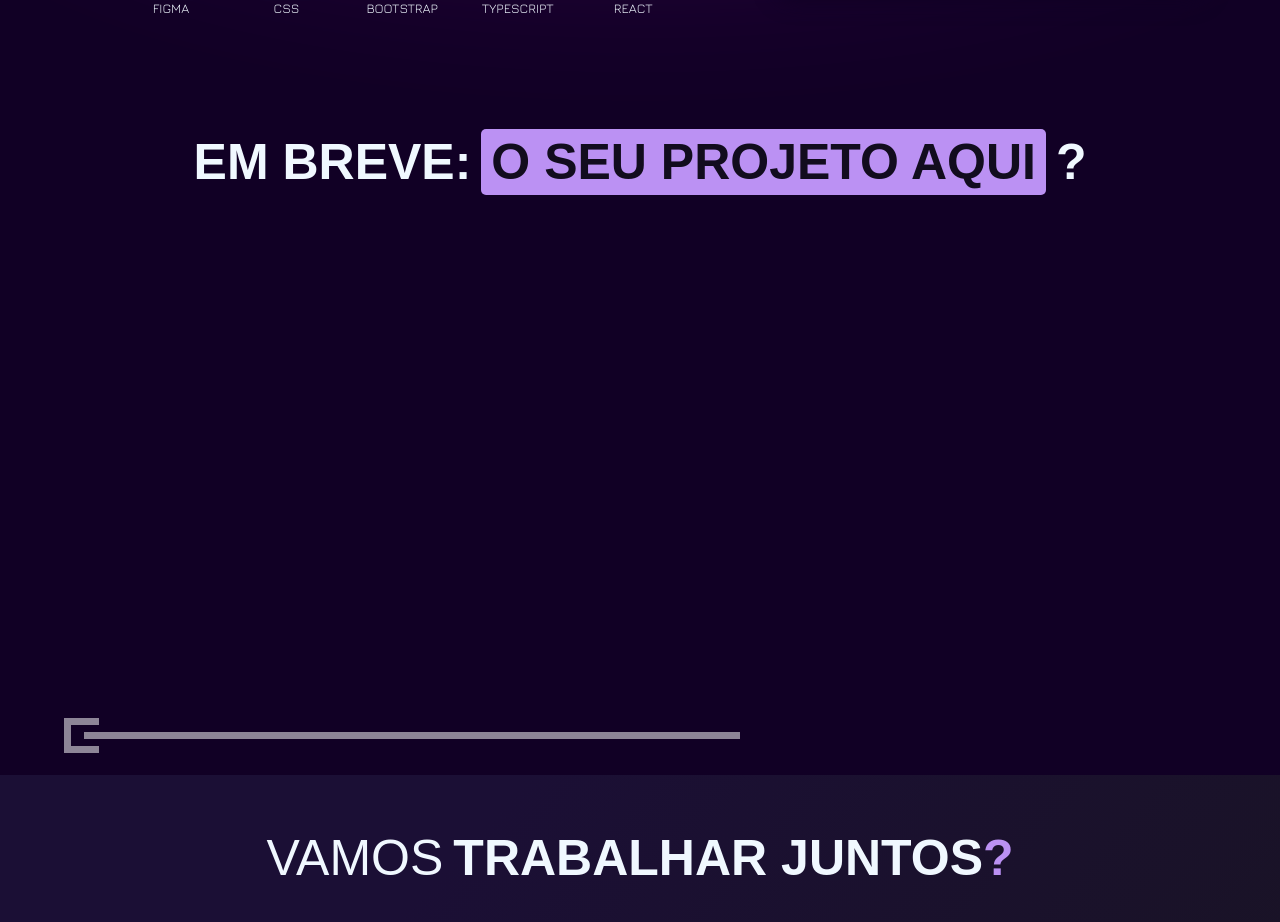
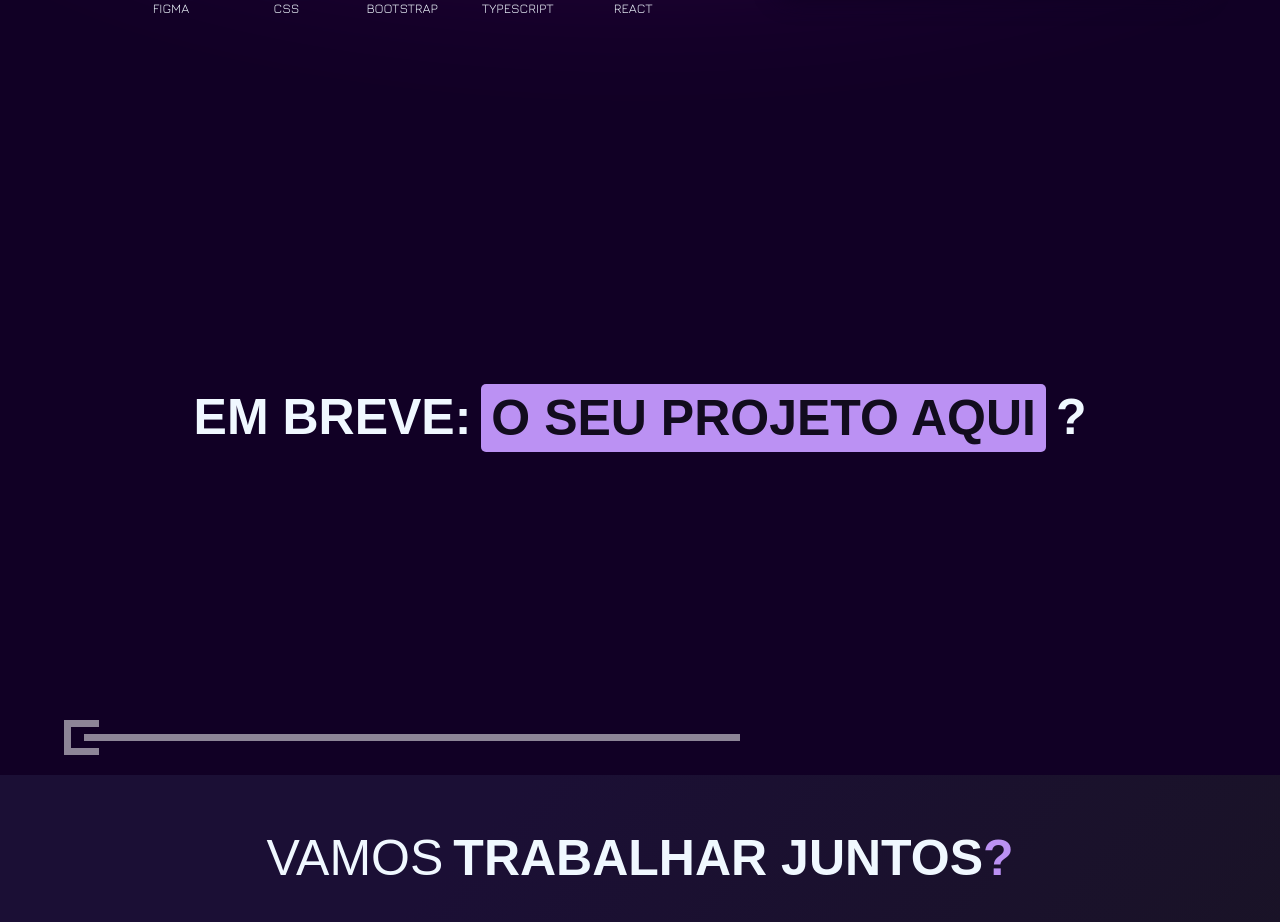
Before and after one commit to wallyrosa/wally_portfolio, a React (Create React App) app: page / in a window 1280 px wide. Shown: the part 3085-4007 px from the top of the page. Built offline with nearby package versions, Linux system fonts and the light colour scheme; a web font is replaced by a local one.

Commit message:
fix: fixed mobile and desktop layout on the final text

```diff
--- a/src/css/index.css
+++ b/src/css/index.css
@@ -1173,3 +1173,12 @@ scrollbar-thumb {
     background-color: var(--white-color-25);
     border-radius: 8px;
 }
+
+.comingSoonText {
+    height: 100%;
+    display: flex;
+    flex-direction: row;
+    justify-content: center;
+    align-items: center;
+
+}
--- a/src/css/responsive.css
+++ b/src/css/responsive.css
@@ -619,5 +619,6 @@
     }
     .comingSoonText {
         margin: 85px 0px !important;
+        display: block !important;
     }
 }
```
